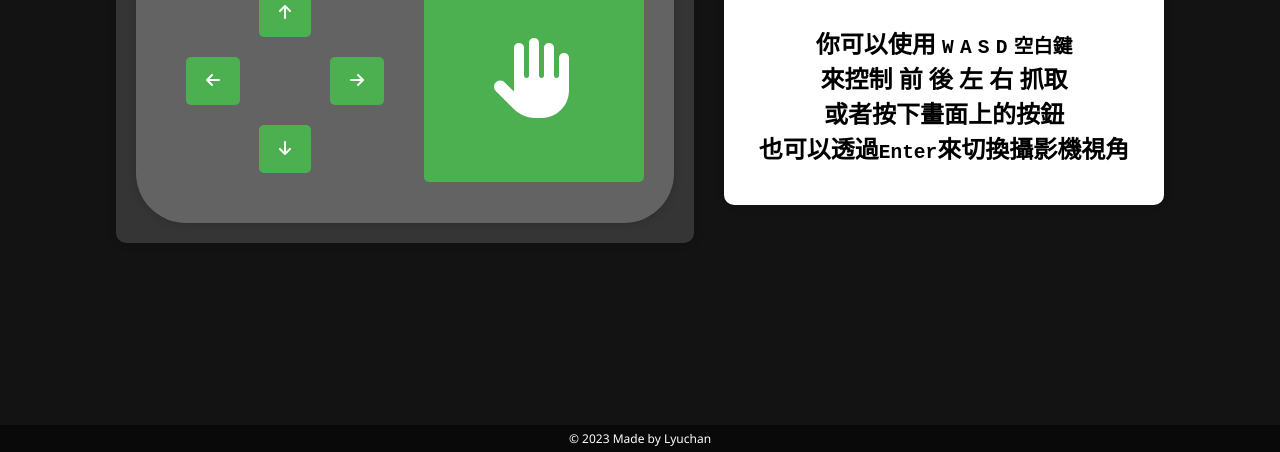
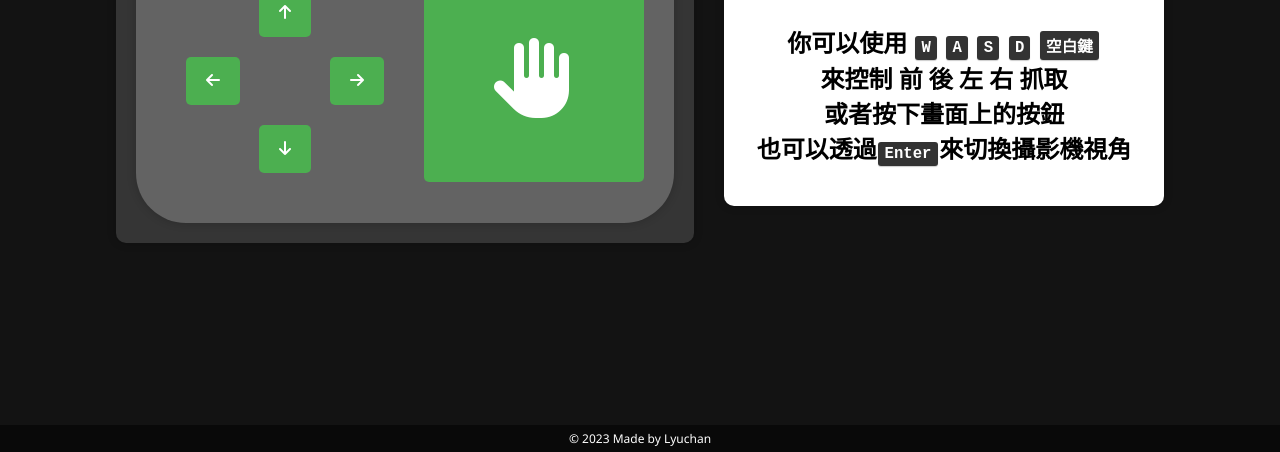
Before and after one commit to lyuchan/1224webcamserver, a website: page public/index.html in a window 1280 px wide. Shown: the part 348-800 px from the top of the page. Drawn offline with Linux system fonts and the light colour scheme.

Commit message:
help back

```diff
--- a/public/styles.css
+++ b/public/styles.css
@@ -7,6 +7,23 @@ body {
     align-items: center;
     height: 100vh;
     background-color: #131313;
+}
+
+kbd {
+    display: inline-block;
+    padding: 0.2em 0.4em;
+    font-size: 0.8em;
+    color: #fff;
+    background-color: #333;
+    border-radius: 3px;
+    box-shadow: 0 1px 1px rgba(0, 0, 0, 0.2);
+    margin: 0 0.1em;
+}
+
+kbd kbd {
+    padding: 0;
+    font-size: 1em;
+    box-shadow: none;
 }
 
 .title {
```
